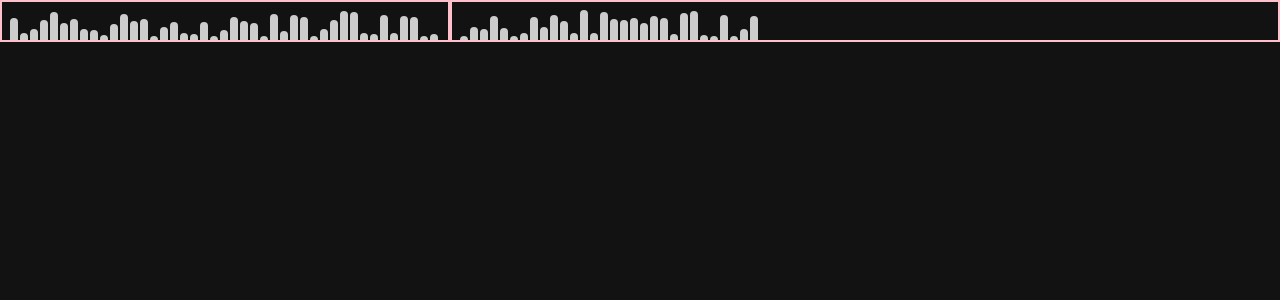
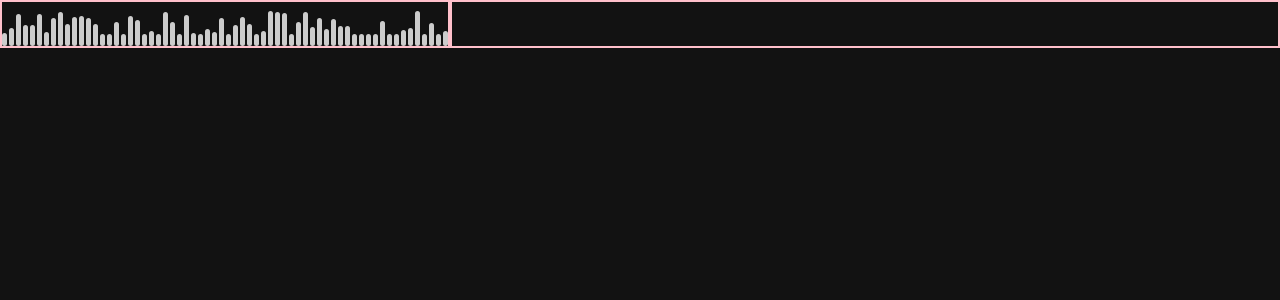
Before and after one commit to TinGoll/diagram, a React (Vite) app: page / in a window 1280 px wide. Shown: the top 300 px of the page. Built offline with nearby package versions, Linux system fonts and the light colour scheme.

Commit message:
add controlled mode & minor fixes

```diff
--- a/src/App.tsx
+++ b/src/App.tsx
@@ -11,8 +11,8 @@ const Grid = styled.div`
     min-height: 0px;
     min-width: 0px;
     border: 2px solid pink;
-    padding: 8px;
-    padding-bottom: 0;
+
+    padding-top: 8px;
   }
 `;
 
@@ -22,23 +22,24 @@ export const App = () => {
       <Grid>
         <div className="block">
           <TimelineChart
-            bars={Array.from({ length: 200 }, (_, i) => ({
+            getBarHighlightColor={(bar) => bar.value > 5 ? '#ED413E' : '#B2AB2E'}
+            bars={Array.from({ length: 20000 }, (_, i) => ({
+              id: `bar-${i}`,
+              value: Math.random() * 10,
+              color: i > 120 ? "#f66" : "#ccc",
+            }))}
+            onBarClick={(id, bar) => console.log("Clicked:", id, bar)}
+          />
+        </div>
+        <div className="block">
+          {/* <TimelineChart
+            bars={Array.from({ length: 300000 }, (_, i) => ({
               id: `bar-${i}`,
               value: Math.random() * 100,
               color: i > 120 ? "#f66" : "#ccc",
             }))}
             onBarClick={(id) => console.log("Clicked:", id)}
-          />
-        </div>
-        <div className="block">
-          <TimelineChart
-            bars={Array.from({ length: 30 }, (_, i) => ({
-              id: `bar-${i}`,
-              value: Math.random() * 100,
-              color: i > 120 ? "#f66" : "#ccc",
-            }))}
-            onBarClick={(id) => console.log("Clicked:", id)}
-          />
+          /> */}
         </div>
       </Grid>
     </StyledApp>
--- a/src/TimelineChart.tsx
+++ b/src/TimelineChart.tsx
@@ -1,5 +1,13 @@
 import styled from "@emotion/styled";
-import { useCallback, useEffect, useRef, useState, type FC } from "react";
+import { debounce } from "es-toolkit";
+import {
+  useCallback,
+  useEffect,
+  useMemo,
+  useRef,
+  useState,
+  type FC,
+} from "react";
 
 export type BarData<T = unknown> = {
   id: string;
@@ -10,12 +18,14 @@ export type BarData<T = unknown> = {
 
 type Props<T = unknown> = {
   bars: BarData<T>[];
-  onBarClick?: (id: string) => void;
+  value?: string;
   maxHeight?: number;
   barWidth?: number;
-  borderRadius?: number;
   minBarHeight?: number;
   overscan?: number;
+  selectedColor?: string;
+  onBarClick?: (id: string, bar: BarData<T>) => void;
+  getBarHighlightColor?: (bar: BarData) => string;
 };
 
 const Wrapper = styled.div<{ isScrollable: boolean }>`
@@ -27,6 +37,10 @@ const Wrapper = styled.div<{ isScrollable: boolean }>`
 
   &.dragging {
     cursor: ${({ isScrollable }) => (isScrollable ? "grabbing" : "default")};
+  }
+
+  &:focus {
+    outline: none;
   }
 
   scrollbar-width: none;
@@ -48,7 +62,7 @@ const Bar = styled.div<{
   left: number;
   color: string;
   barWidth: number;
-  borderRadius: number;
+  hitboxWidth: number;
 }>`
   position: absolute;
   bottom: 0;
@@ -56,30 +70,50 @@ const Bar = styled.div<{
   width: ${({ barWidth }) => barWidth}px;
   height: ${({ height }) => height}px;
   background-color: ${({ color }) => color};
-  border-radius: ${({ borderRadius }) =>
-    `${borderRadius}px ${borderRadius}px 0 0`};
+  border-radius: ${({ barWidth, height }) => Math.min(barWidth, height) / 2}px;
   cursor: pointer;
 
   &:hover {
     opacity: 0.8;
   }
+  &::before {
+    content: "";
+    position: absolute;
+    top: 0;
+    left: 50%;
+    transform: translateX(-50%);
+    width: ${({ hitboxWidth }) => `${hitboxWidth}px`};
+    height: 100%;
+    cursor: inherit;
+  }
 `;
 
 export const TimelineChart: FC<Props> = ({
   bars,
+  value: externalValue,
+  maxHeight = 36,
+  barWidth = 5,
+  minBarHeight = 12,
+  overscan = 10,
+  selectedColor = "#0BA5BE",
   onBarClick,
-  maxHeight = 30,
-  barWidth = 8,
-  borderRadius = 4,
-  minBarHeight = 4,
-  overscan = 10,
+  getBarHighlightColor,
 }) => {
+  const [internalSelectedId, setInternalSelectedId] = useState<string | null>(
+    null
+  );
+  const selectedId = externalValue ?? internalSelectedId;
+
   const containerRef = useRef<HTMLDivElement>(null);
   const [scrollLeft, setScrollLeft] = useState(0);
   const [containerWidth, setContainerWidth] = useState(0);
   const [isScrollable, setIsScrollable] = useState(false);
 
-  const maxValue = Math.max(...bars.map((bar) => bar.value || 0), 1);
+  const maxValue = useMemo(() => {
+    if (bars.length === 0) return 1;
+    return bars.reduce((max, bar) => Math.max(max, bar.value || 0), 1);
+  }, [bars]);
+
   const barSpacing = 2;
   const barStep = barWidth + barSpacing;
   const totalWidth = bars.length * barStep;
@@ -91,8 +125,16 @@ export const TimelineChart: FC<Props> = ({
   const animationFrame = useRef(0);
   const lastTimestamp = useRef(0);
 
+  const snapToNearestBar = useCallback(() => {
+    if (!containerRef.current) return;
+    const scroll = containerRef.current.scrollLeft;
+    const nearestIndex = Math.round(scroll / barStep);
+    const snapTo = nearestIndex * barStep;
+    containerRef.current.scrollTo({ left: snapTo, behavior: "smooth" });
+  }, [barStep]);
+
   const applyInertia = useCallback(() => {
-    const friction = 0.75;
+    const friction = 0.9;
 
     const step = (timestamp: number) => {
       if (!containerRef.current) return;
@@ -114,21 +156,13 @@ export const TimelineChart: FC<Props> = ({
       lastTimestamp.current = ts;
       step(ts);
     });
-  }, []);
+  }, [snapToNearestBar]);
 
-  const snapToNearestBar = () => {
-    if (!containerRef.current) return;
-    const scroll = containerRef.current.scrollLeft;
-    const nearestIndex = Math.round(scroll / barStep);
-    const snapTo = nearestIndex * barStep;
-    containerRef.current.scrollTo({ left: snapTo, behavior: "smooth" });
-  };
-
-  const onScroll = () => {
+  const onScroll = useCallback(() => {
     if (containerRef.current) {
       setScrollLeft(containerRef.current.scrollLeft);
     }
-  };
+  }, []);
 
   const updateContainerWidth = useCallback(() => {
     if (containerRef.current) {
@@ -138,50 +172,88 @@ export const TimelineChart: FC<Props> = ({
     }
   }, []);
 
+  const debouncedUpdateContainerWidth = useMemo(
+    () => debounce(updateContainerWidth, 50),
+    [updateContainerWidth]
+  );
+
   useEffect(() => {
     updateContainerWidth();
-    window.addEventListener("resize", updateContainerWidth);
-    return () => window.removeEventListener("resize", updateContainerWidth);
-  }, [updateContainerWidth]);
+    window.addEventListener("resize", debouncedUpdateContainerWidth);
+    return () => {
+      window.removeEventListener("resize", debouncedUpdateContainerWidth);
+      debouncedUpdateContainerWidth.cancel?.();
+    };
+  }, [debouncedUpdateContainerWidth, updateContainerWidth]);
 
-  const onMouseDown = (e: React.MouseEvent) => {
+  const onMouseDown = useCallback(
+    (e: React.MouseEvent) => {
+      if (!isScrollable) return;
       isDraggingRef.current = true;
       dragStartXRef.current = e.clientX;
       scrollStartRef.current = containerRef.current?.scrollLeft || 0;
       velocityRef.current = 0;
-    containerRef.current?.classList.add("dragging");
-  };
+      cancelAnimationFrame(animationFrame.current);
+      if (containerRef.current) {
+        containerRef.current.classList.add("dragging");
+      }
+    },
+    [isScrollable]
+  );
 
-  const onMouseMove = (e: MouseEvent) => {
-    if (!isDraggingRef.current || !containerRef.current) return;
+  const onMouseMove = useCallback(
+    (e: MouseEvent) => {
+      if (!isDraggingRef.current || !containerRef.current || !isScrollable)
+        return;
+      e.preventDefault();
       const dx = e.clientX - dragStartXRef.current;
-    containerRef.current.scrollLeft = scrollStartRef.current - dx;
-    velocityRef.current = -dx / 5;
-  };
+      const newScrollLeft = scrollStartRef.current - dx;
+      containerRef.current.scrollLeft = newScrollLeft;
+      velocityRef.current = -(e.clientX - dragStartXRef.current) / 10;
+      dragStartXRef.current = e.clientX;
+      scrollStartRef.current = newScrollLeft;
+    },
+    [isScrollable]
+  ); // Добавили isScrollable
 
-  const onMouseUp = () => {
-    if (!isDraggingRef.current) return;
+  const onMouseUp = useCallback(() => {
+    if (!isDraggingRef.current || !isScrollable) return;
     isDraggingRef.current = false;
-    containerRef.current?.classList.remove("dragging");
+    if (containerRef.current) {
+      containerRef.current.classList.remove("dragging");
+    }
+    if (Math.abs(velocityRef.current) > 0.5) {
       applyInertia();
-  };
+    } else {
+      snapToNearestBar();
+    }
+  }, [applyInertia, isScrollable, snapToNearestBar]);
 
   useEffect(() => {
+    if (isScrollable) {
       window.addEventListener("mousemove", onMouseMove);
       window.addEventListener("mouseup", onMouseUp);
+    }
     return () => {
       window.removeEventListener("mousemove", onMouseMove);
       window.removeEventListener("mouseup", onMouseUp);
       cancelAnimationFrame(animationFrame.current);
     };
-  }, [applyInertia]);
+  }, [onMouseMove, onMouseUp, applyInertia, isScrollable]);
 
-  const barsPerView = Math.ceil(containerWidth / barStep);
+  const barsPerView = Math.ceil(containerWidth / barStep) || 1;
   const startIndex = Math.max(0, Math.floor(scrollLeft / barStep) - overscan);
   const endIndex = Math.min(
     bars.length,
     startIndex + barsPerView + overscan * 2
   );
+
+  const handleClick = (bar: BarData) => {
+    if (externalValue === undefined) {
+      setInternalSelectedId(bar.id);
+    }
+    onBarClick?.(bar.id, bar);
+  };
 
   return (
     <Wrapper
@@ -200,7 +272,10 @@ export const TimelineChart: FC<Props> = ({
           } else {
             barHeight = 0;
           }
-
+          const isSelected = bar.id === selectedId;
+          const color = isSelected
+            ? getBarHighlightColor?.(bar) ?? selectedColor
+            : bar.color;
           const left = index * barStep;
 
           return (
@@ -208,11 +283,11 @@ export const TimelineChart: FC<Props> = ({
               key={bar.id}
               left={left}
               barWidth={barWidth}
+              hitboxWidth={barStep}
               height={barHeight}
-              color={bar.color}
-              borderRadius={borderRadius}
-              onClick={() => onBarClick?.(bar.id)}
-              title={`ID: ${bar.id}`}
+              color={color}
+              onClick={() => handleClick(bar)}
+              title={`ID: ${bar.id}, Value: ${bar.value}`}
             />
           );
         })}
```
Lines whose indentation alone changed are shown as unchanged.
